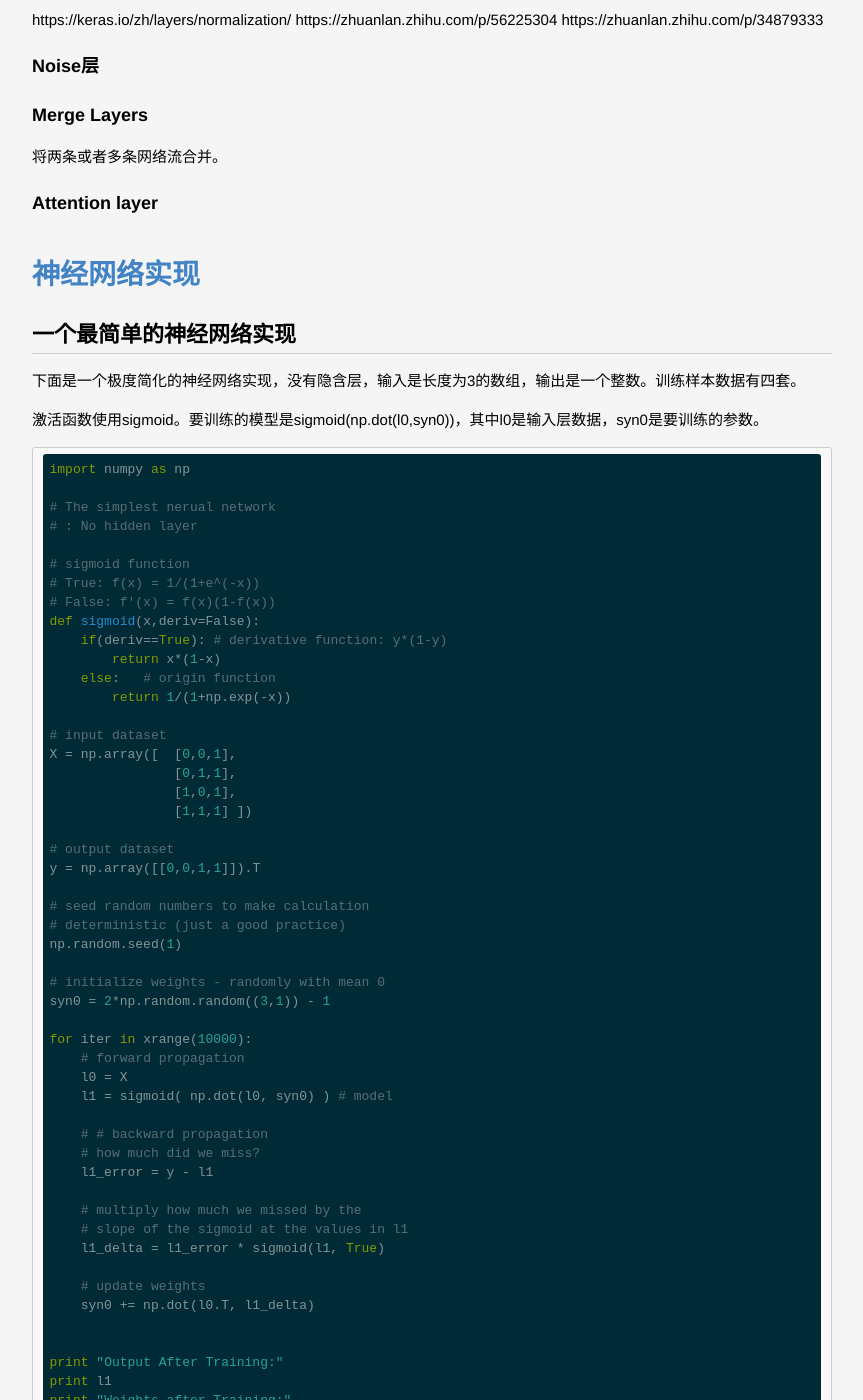
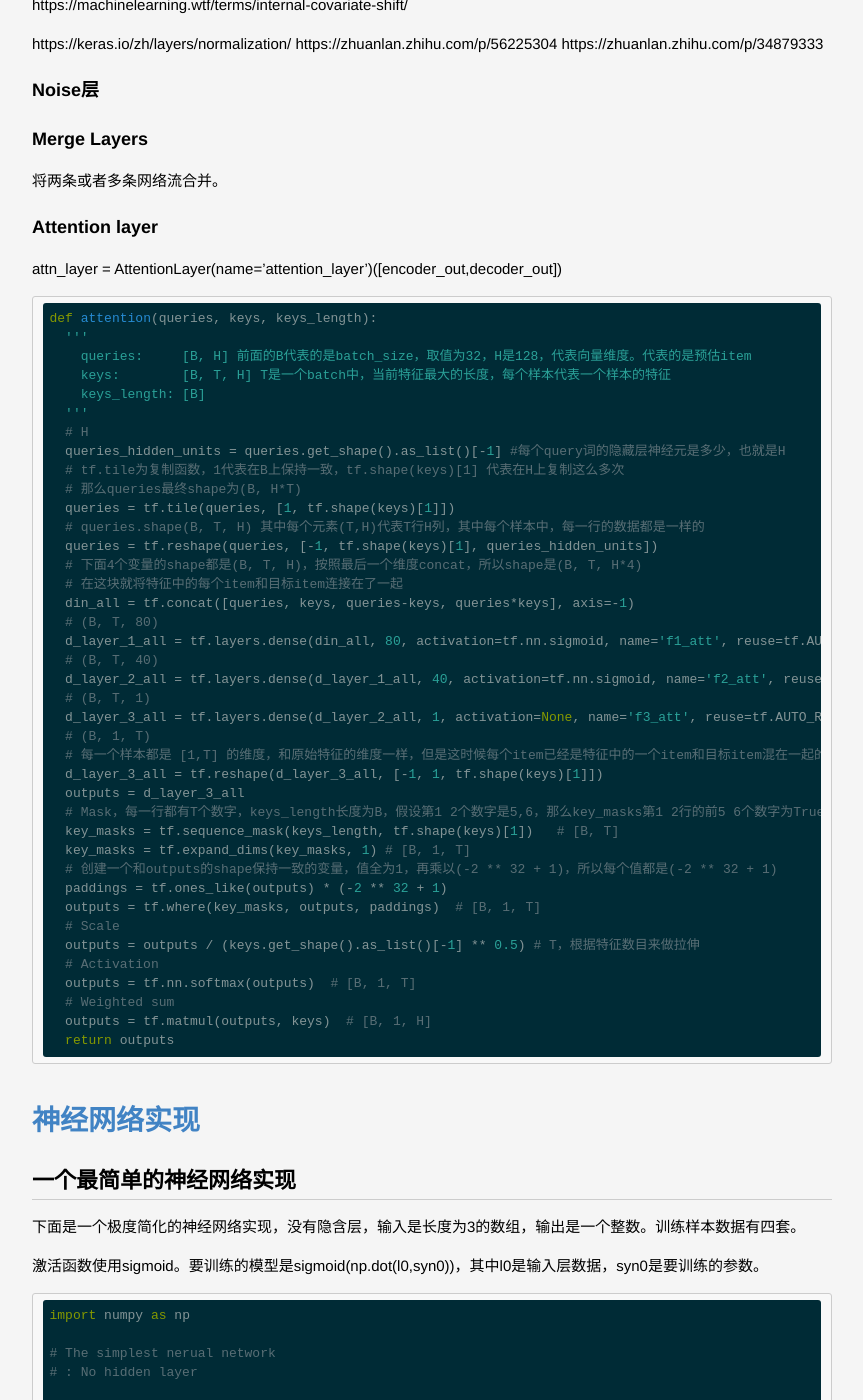
Before and after one commit to lucky521/blog, a Jekyll site: the page built from _posts/ml/2017-06-14-deep-learning.markdown, in a window 1280 px wide and 1400 px high, scrolled down 10931 px. Shown: the whole window, without its empty margins (208-1071 px from the left). Built offline with Jekyll 4.4.1, drawn with Linux system fonts in a browser that asks for light colours; some of the changed text lies outside the part shown.

Commit message:
update blog

````diff
--- a/_posts/ml/2017-06-14-deep-learning.markdown
+++ b/_posts/ml/2017-06-14-deep-learning.markdown
@@ -10,10 +10,10 @@ layout: post
 
 深度学习的三位创始人Geoffrey Hinton, Yoshua Bengio, Yann LeCun, 因其在深度学习理论及工程领域上的重大贡献，获得了2018年的图灵奖。
 
-
 # 多层感知机、玻尔兹曼机、受限玻尔兹曼机
 
 多层感知机器(MLP)，是一种前向结构的人工神经网络，映射一组输入向量到一组输出向量。
+这是最简单形态的深度学习模型，全名Multi Layer Perceptron(MLP)，或是Deep Neural Network(DNN).
 ![](https://qph.fs.quoracdn.net/main-qimg-7f4840d91eb9da1b6673511a0eb806f2.webp)
 
 玻尔兹曼机的图像表示：每条无向边都表示一对依赖关系.
@@ -65,7 +65,8 @@ Neuron是神经网络的一个单元。它是一个函数，一个回归模型
 
 ## NN模型的参数初始化
 
-Xavier初始化
+Xavier 初始化
+Xavier初始化方法是一种很有效的神经网络初始化方法，目标就是使得每一层输出的方差应该尽量相等。
 
 
 ## NN模型的代价函数 Cost Function / 损失函数 Loss / 误差函数 Error / Objective 目标函数
@@ -344,7 +345,49 @@ https://zhuanlan.zhihu.com/p/34879333
 
 ### Attention layer
 
+attn_layer = AttentionLayer(name='attention_layer')([encoder_out,decoder_out])
 
+```python
+def attention(queries, keys, keys_length):
+  '''
+    queries:     [B, H] 前面的B代表的是batch_size，取值为32，H是128，代表向量维度。代表的是预估item
+    keys:        [B, T, H] T是一个batch中，当前特征最大的长度，每个样本代表一个样本的特征
+    keys_length: [B]
+  '''
+  # H
+  queries_hidden_units = queries.get_shape().as_list()[-1] #每个query词的隐藏层神经元是多少，也就是H
+  # tf.tile为复制函数，1代表在B上保持一致，tf.shape(keys)[1] 代表在H上复制这么多次
+  # 那么queries最终shape为(B, H*T)
+  queries = tf.tile(queries, [1, tf.shape(keys)[1]])
+  # queries.shape(B, T, H) 其中每个元素(T,H)代表T行H列，其中每个样本中，每一行的数据都是一样的
+  queries = tf.reshape(queries, [-1, tf.shape(keys)[1], queries_hidden_units])
+  # 下面4个变量的shape都是(B, T, H)，按照最后一个维度concat，所以shape是(B, T, H*4)
+  # 在这块就将特征中的每个item和目标item连接在了一起
+  din_all = tf.concat([queries, keys, queries-keys, queries*keys], axis=-1)
+  # (B, T, 80)
+  d_layer_1_all = tf.layers.dense(din_all, 80, activation=tf.nn.sigmoid, name='f1_att', reuse=tf.AUTO_REUSE)
+  # (B, T, 40)
+  d_layer_2_all = tf.layers.dense(d_layer_1_all, 40, activation=tf.nn.sigmoid, name='f2_att', reuse=tf.AUTO_REUSE)
+  # (B, T, 1)
+  d_layer_3_all = tf.layers.dense(d_layer_2_all, 1, activation=None, name='f3_att', reuse=tf.AUTO_REUSE)
+  # (B, 1, T)
+  # 每一个样本都是 [1,T] 的维度，和原始特征的维度一样，但是这时候每个item已经是特征中的一个item和目标item混在一起的数值了
+  d_layer_3_all = tf.reshape(d_layer_3_all, [-1, 1, tf.shape(keys)[1]])
+  outputs = d_layer_3_all
+  # Mask，每一行都有T个数字，keys_length长度为B，假设第1 2个数字是5,6，那么key_masks第1 2行的前5 6个数字为True
+  key_masks = tf.sequence_mask(keys_length, tf.shape(keys)[1])   # [B, T]
+  key_masks = tf.expand_dims(key_masks, 1) # [B, 1, T]
+  # 创建一个和outputs的shape保持一致的变量，值全为1，再乘以(-2 ** 32 + 1)，所以每个值都是(-2 ** 32 + 1)
+  paddings = tf.ones_like(outputs) * (-2 ** 32 + 1)
+  outputs = tf.where(key_masks, outputs, paddings)  # [B, 1, T]
+  # Scale
+  outputs = outputs / (keys.get_shape().as_list()[-1] ** 0.5) # T，根据特征数目来做拉伸
+  # Activation
+  outputs = tf.nn.softmax(outputs)  # [B, 1, T]
+  # Weighted sum
+  outputs = tf.matmul(outputs, keys)  # [B, 1, H]
+  return outputs
+```
 
 
 
--- a/_posts/ml/2017-08-15-Basic-of-Machine-Learning.markdown
+++ b/_posts/ml/2017-08-15-Basic-of-Machine-Learning.markdown
@@ -4,7 +4,7 @@ categories: [MachineLearning]
 layout: post
 ---
 
-# 机器学习领域的基础理论书籍推荐一下
+# 机器学习领域的基础理论书籍推荐
 
     Machine Learning:A Probabilistic Perspective
 
````
Also changed, not shown: _posts/ml/2017-10-26-tensorflow.markdown (+37 -32 lines), _posts/ml/2018-11-05-AB-test.markdown (+7 -1 lines), _posts/ml/2019-02-04-Famous-Model.markdown (+14 -5 lines), _posts/ml/2019-06-20-Tensorflow-Internal.markdown (+21 -0 lines), images/dnnmodels-2.jpg (added).
